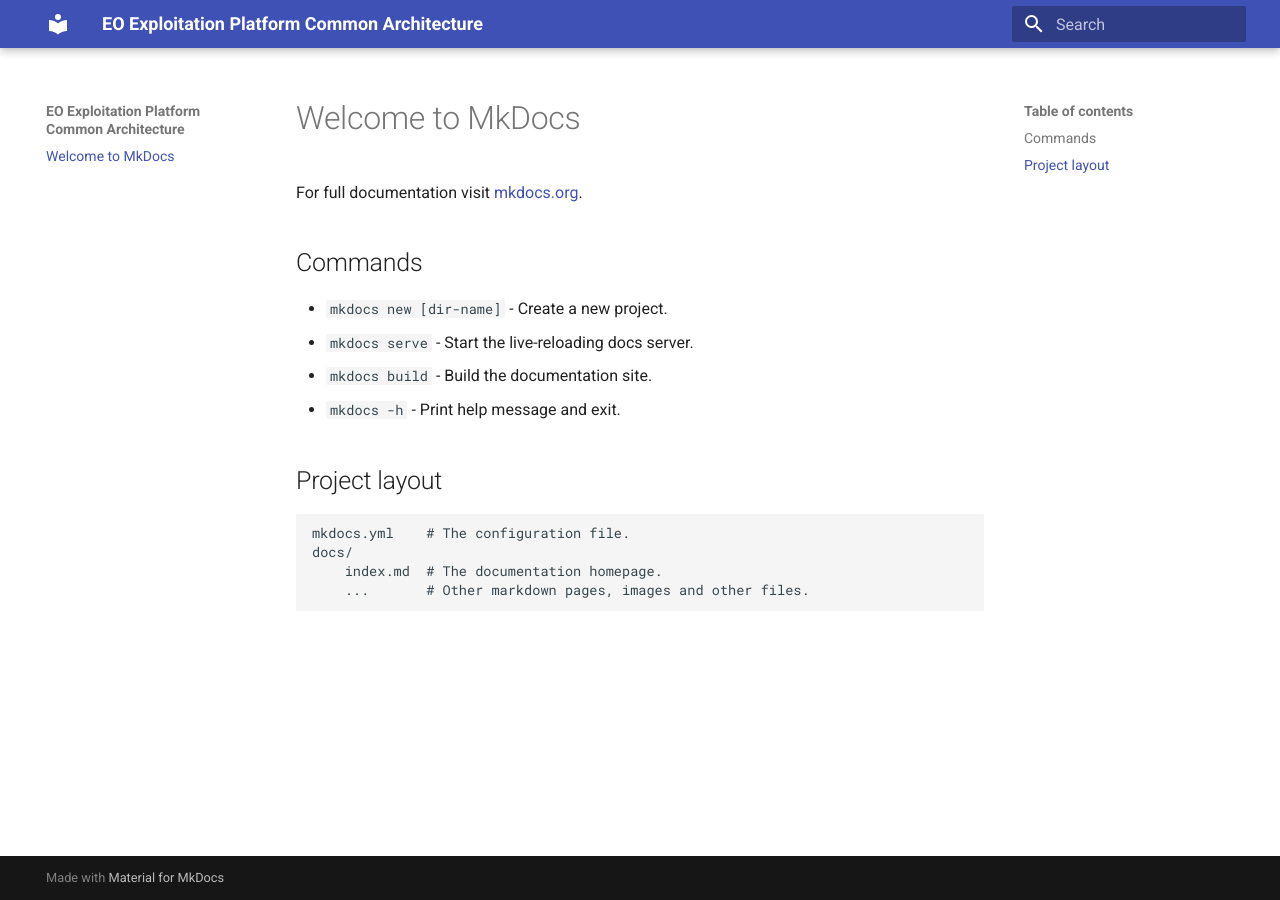
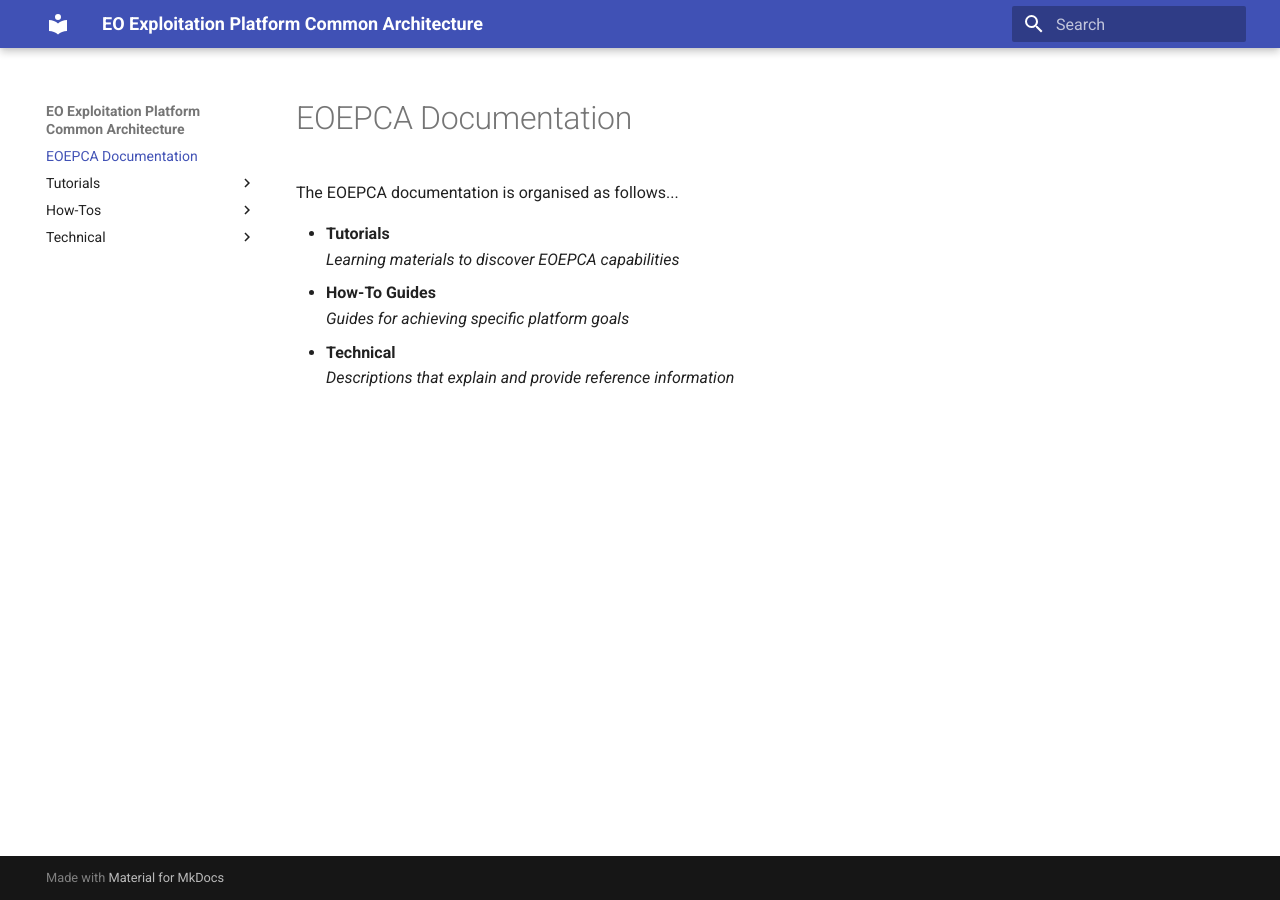
Before and after one commit to EOEPCA/docroot, an MkDocs documentation site: the page built from docs/index.md, in a window 1280 px wide. Built offline with MkDocs 1.6.1 and Material for MkDocs 9.7.7, drawn with Linux system fonts in a browser that asks for light colours.

Commit message:
Initial structure

```diff
--- a/docs/index.md
+++ b/docs/index.md
@@ -1,17 +1,10 @@
-# Welcome to MkDocs
+# EOEPCA Documentation
 
-For full documentation visit [mkdocs.org](https://www.mkdocs.org).
+The EOEPCA documentation is organised as follows...
 
-## Commands
-
-* `mkdocs new [dir-name]` - Create a new project.
-* `mkdocs serve` - Start the live-reloading docs server.
-* `mkdocs build` - Build the documentation site.
-* `mkdocs -h` - Print help message and exit.
-
-## Project layout
-
-    mkdocs.yml    # The configuration file.
-    docs/
-        index.md  # The documentation homepage.
-        ...       # Other markdown pages, images and other files.
+* **Tutorials**<br>
+  _Learning materials to discover EOEPCA capabilities_
+* **How-To Guides**<br>
+  _Guides for achieving specific platform goals_
+* **Technical**<br>
+  _Descriptions that explain and provide reference information_
--- a/mkdocs.yml
+++ b/mkdocs.yml
@@ -3,6 +3,15 @@ site_name: EO Exploitation Platform Common Architecture
 # repo_url: https://github.com/EOEPCA/deployment-guide
 # edit_uri: ""
 
+nav:
+  - index.md
+  - Tutorials:
+    - tutorials/index.md
+  - How-Tos:
+    - howtos/my-howto.md
+  - Technical:
+    - technical/index.md
+
 theme:
   # name: mkdocs
   # name: readthedocs
```
Also changed, not shown: docs/howtos/my-howto.md (added, +3 -0 lines), docs/technical/index.md (added, +3 -0 lines), docs/tutorials/index.md (added, +3 -0 lines).
